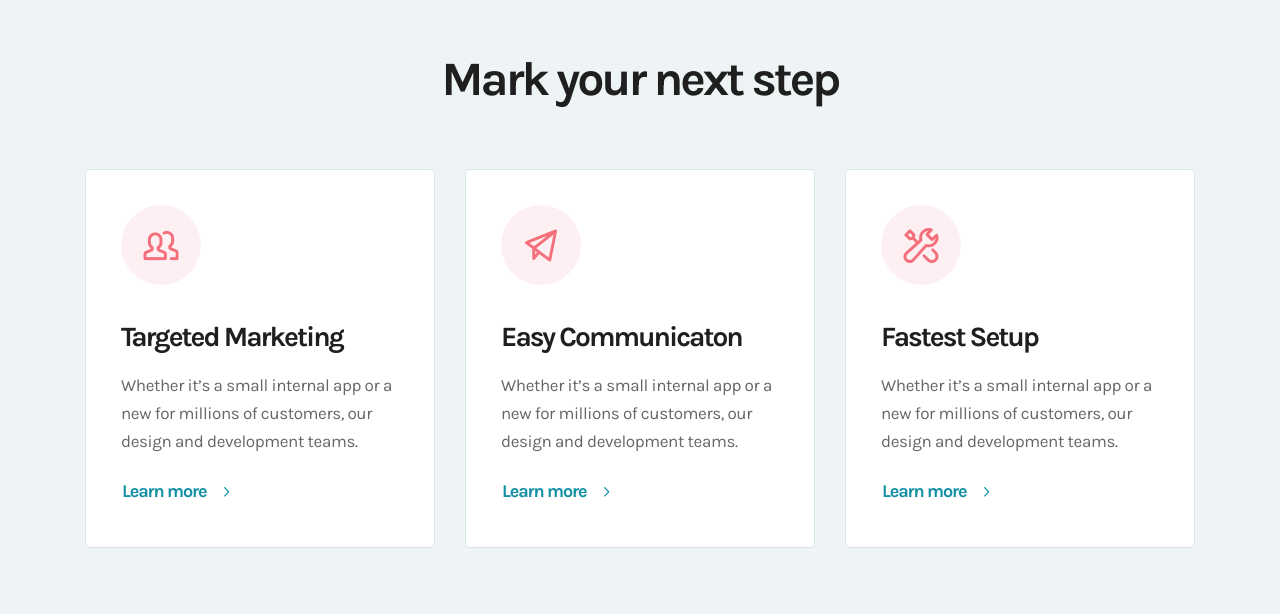
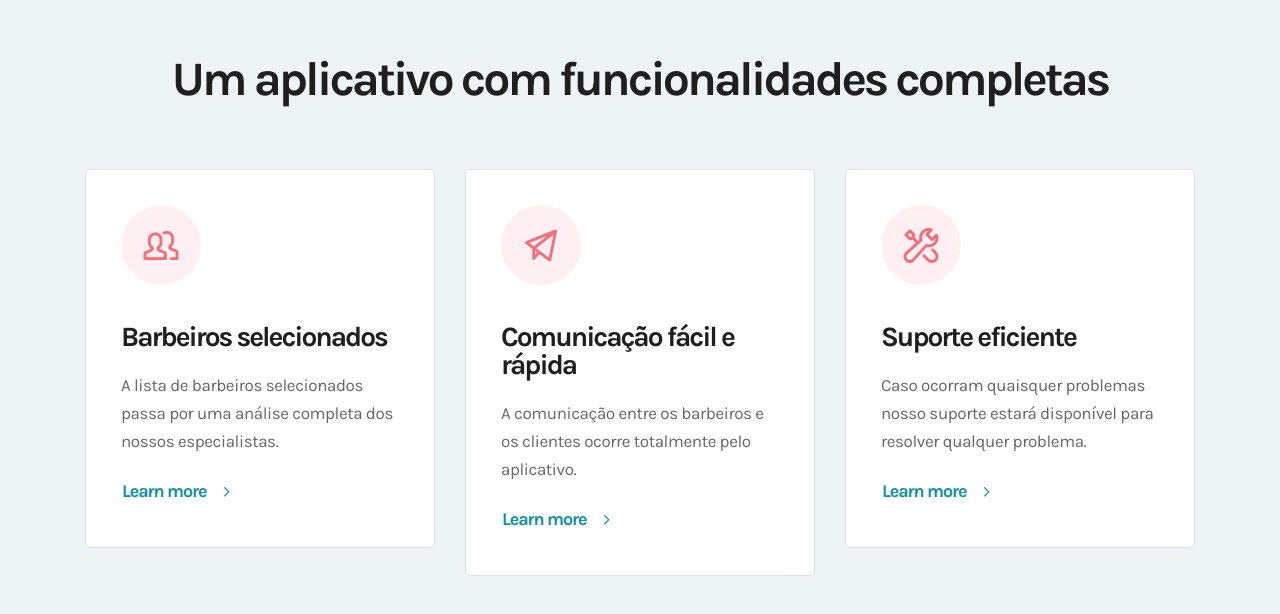
Before and after one commit to barbeirosapp/site, a plain HTML site: page index.html in a window 1280 px wide. Shown: the part 734-1348 px from the top of the page. Drawn offline with Linux system fonts and the light colour scheme; a script that the page names is missing.

Commit message:
Mundças básicas no site
Mark your next step

```diff
--- a/index.html
+++ b/index.html
@@ -120,7 +120,7 @@
           </div>
       <div class="container">
           <div class="section-title text-center">
-              <h2>Mark your next step</h2>
+              <h2>Um aplicativo com funcionalidades completas</h2>
           </div>
           <div class="row mb-d-30">
               <div class="col-md-6 col-lg-4 mb--30">
@@ -129,9 +129,8 @@
                           <i class="icon icon-users-mm"></i>
                       </div>
                       <div class="card-content">
-                          <h3>Targeted Marketing</h3>
-                          <p>Whether it’s a small internal app or a new for millions of customers, our design and
-                              development teams.</p>
+                          <h3>Barbeiros selecionados</h3>
+                          <p>A lista de barbeiros selecionados passa por uma análise completa dos nossos especialistas.</p>
                               <a href="" class="btn btn-link right-icon">Learn more <i class="icon icon-minimal-right"></i></a>
                       </div>
                   </div>
@@ -142,9 +141,8 @@
                           <i class="icon icon-send"></i>
                       </div>
                       <div class="card-content">
-                          <h3>Easy Communicaton</h3>
-                          <p>Whether it’s a small internal app or a new for millions of customers, our design and
-                              development teams.</p>
+                          <h3>Comunicação fácil e rápida</h3>
+                          <p>A comunicação entre os barbeiros e os clientes ocorre totalmente pelo aplicativo.</p>
                               <a href="" class="btn btn-link right-icon">Learn more <i class="icon icon-minimal-right"></i></a>
                       </div>
                   </div>
@@ -155,9 +153,8 @@
                           <i class="icon icon-settings"></i>
                       </div>
                       <div class="card-content">
-                          <h3>Fastest Setup</h3>
-                          <p>Whether it’s a small internal app or a new for millions of customers, our design and
-                              development teams.</p>
+                          <h3>Suporte eficiente</h3>
+                          <p>Caso ocorram quaisquer problemas nosso suporte estará disponível para resolver qualquer problema.</p>
                               <a href="" class="btn btn-link right-icon">Learn more <i class="icon icon-minimal-right"></i></a>
                       </div>
                   </div>
```
